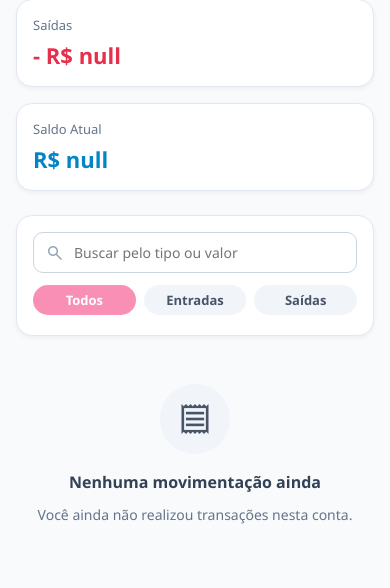
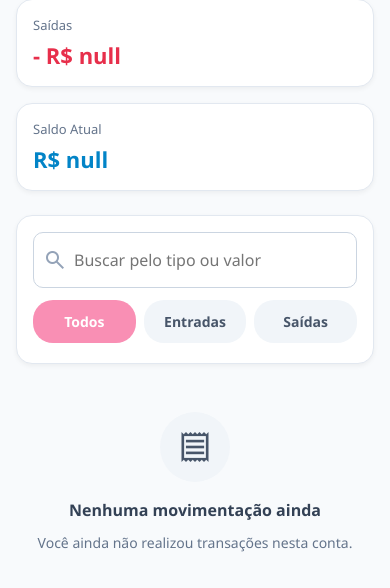
Before and after one commit to pedroluiz289/PigBank, a Spring app: template src/main/resources/templates/corrente/extrato.html in a window 390 px wide. Shown: the part 287-875 px from the top of the page. Before the commit the page ends 811 px from the top, so only its background shows below. Run offline with Thymeleaf, Linux system fonts and the light colour scheme; the template is opened without the code that fills it, so the values that code supplies are empty.

Commit message:
Terminado o design mobile da conta corrente

```diff
--- a/src/main/resources/application.properties
+++ b/src/main/resources/application.properties
@@ -1,4 +1,4 @@
 spring.application.name=pigbank
-spring.mvc.locale=pt-BR
+spring.web.locale=pt-BR
 spring.mvc.format.date=dd/MM/yyyy
 spring.profiles.active=dev
--- a/src/main/resources/static/css/desktop/corrente/deposito.css
+++ b/src/main/resources/static/css/desktop/corrente/deposito.css
@@ -128,6 +128,10 @@
     flex: 1;
     color: var(--cor-titulo);
     font-size: 26px;
+}
+
+#header-espaco {
+    width: 80px;
 }
 
 .header-saldo {
--- a/src/main/resources/static/css/desktop/corrente/saque.css
+++ b/src/main/resources/static/css/desktop/corrente/saque.css
@@ -131,6 +131,10 @@
     flex: 1;
     color: var(--cor-titulo);
     font-size: 26px;
+}
+
+#header-espaco {
+    width: 80px;
 }
 
 #resumo-saldo {
--- a/src/main/resources/static/css/mobile/corrente/extrato.css
+++ b/src/main/resources/static/css/mobile/corrente/extrato.css
@@ -53,7 +53,19 @@
         font-size: 22px;
     }
 
+    #icone-busca {
+        font-size: 24px;
+        left: 10px;
+    }
+
+    #campo-busca {
+        padding: 16px 16px 16px 40px;
+        font-size: 16px;
+    }
+
     .tag {
         width: 100%;
+        padding: 12px;
+        font-size: 14px;
     }
 }
--- a/src/main/resources/templates/corrente/deposito.html
+++ b/src/main/resources/templates/corrente/deposito.html
@@ -11,14 +11,13 @@
 </head>
 <body class="body-container">
     <main class="main-container">
-        <header>
         <div class="header-topo">
             <a class="botao-voltar" th:href="@{/corrente}">
                 <span id="icone-voltar" class="material-symbols-outlined">arrow_back_ios</span>
                 <span>Voltar</span>
             </a>
             <h1 class="header-titulo">Depósito</h1>
-                <div style="width: 80px;"></div>
+            <div id="header-espaco"></div>
         </div>
         <div class="header-saldo">
             <div>
@@ -30,7 +29,6 @@
                 <span id="texto-icone">Ocultar</span>
             </button>
         </div>
-        </header>
         <section class="card">
             <form method="post" id="formulario">
                 <div id="campo-saldo">
--- a/src/main/resources/templates/corrente/saque.html
+++ b/src/main/resources/templates/corrente/saque.html
@@ -18,7 +18,7 @@
                     <span>Voltar</span>
                 </a>
                 <h1 class="header-titulo">Saque</h1>
-                <div style="width: 80px;"></div>
+                <div id="header-espaco"></div>
             </div>
             <div id="resumo-saldo">
                 <div id="header-saldo">
```
Also changed, not shown: src/main/resources/static/css/mobile/corrente/deposito.css (+17 -0 lines), src/main/resources/static/css/mobile/corrente/saque.css (+17 -0 lines). Lines whose indentation alone changed are shown as unchanged.
